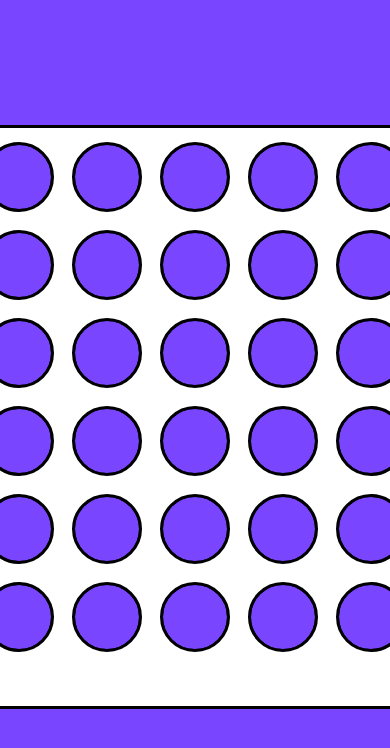
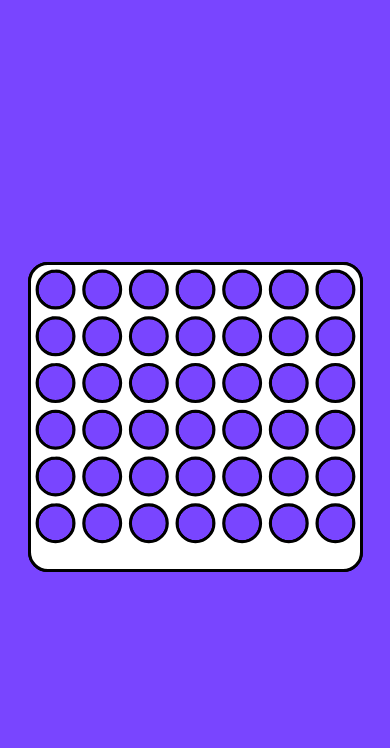
Before and after one commit to mehdi-zibout/FEM-Connect-Four-game, a React (Vite) app: page / in a window 390 px wide. Shown: the top 748 px of the page. Built offline with nearby package versions, Linux system fonts and the light colour scheme.

Commit message:
Make board responsive

```diff
--- /dev/null
+++ b/src/Views/GameView.tsx
@@ -0,0 +1,5 @@
+function GameView() {
+  return <div className=""></div>;
+}
+
+export default GameView;
--- a/src/components/Board.tsx
+++ b/src/components/Board.tsx
@@ -1,7 +1,7 @@
 import { ReactComponent as BackgroundWhite } from "../assets/board-layer-white-large.svg";
 import { ReactComponent as BackgroundBlack } from "../assets/board-layer-black-large.svg";
-import { ReactComponent as CounterRed } from "../assets/counter-red-large.svg";
-import { ReactComponent as CounterYellow } from "../assets/counter-yellow-large.svg";
+import { ReactComponent as BackgroundWhiteMobile } from "../assets/board-layer-white-small.svg";
+import { ReactComponent as BackgroundBlackMobile } from "../assets/board-layer-black-small.svg";
 import { useState } from "react";
 import FillBoard from "./FillBoard";
 import Marker from "./Marker";
@@ -13,12 +13,14 @@ function Board() {
   const [isPlayer1Turn, setIsPlayer1Turn] = useState(false);
   const [hoveringOver, setHoveringOver] = useState(0);
   return (
-    <div className="relative ">
+    <div className="relative">
       <Marker hoveringOver={hoveringOver} isPlayer1Turn={isPlayer1Turn} />
-      <BackgroundBlack className="  " />
+      <BackgroundBlack className="hidden tablet:block" />
+      <BackgroundBlackMobile className="tablet:hidden" />
       <FillBoard gameState={gameState} />
 
-      <BackgroundWhite className="absolute inset-0 " />
+      <BackgroundWhite className="absolute inset-0 hidden tablet:block" />
+      <BackgroundWhiteMobile className="absolute inset-0 tablet:hidden" />
       <div className="absolute inset-0 -top-10 left-[20px] grid grid-cols-7 gap-[5px]">
         {new Array(7).fill(0).map((col, i) => (
           <button
--- a/src/components/FillBoard.tsx
+++ b/src/components/FillBoard.tsx
@@ -1,17 +1,26 @@
 import { ReactComponent as CounterRed } from "../assets/counter-red-large.svg";
 import { ReactComponent as CounterYellow } from "../assets/counter-yellow-large.svg";
+import { ReactComponent as CounterRedMobile } from "../assets/counter-red-small.svg";
+import { ReactComponent as CounterYellowMobile } from "../assets/counter-yellow-small.svg";
+import { useEffect, useState } from "react";
 
 function FillBoard({ gameState }: FillBoardProps) {
+  const [width, setWidth] = useState(() => window.innerWidth);
+  useEffect(() => {
+    setWidth(window.innerWidth);
+  }, [window.innerWidth]);
+  const CR = width > 620 ? CounterRed : CounterRedMobile;
+  const CY = width > 620 ? CounterYellow : CounterYellowMobile;
   return (
-    <div className="absolute left-[17px] top-[17px] overflow-hidden  grid grid-cols-7 grid-rows-6 gap-x-[18px] gap-y-[13px]">
+    <div className="absolute left-[7px] top-[5px] gap-y-[0.9px] gap-x-[5.6px] tablet:left-[17px] tablet:top-[17px] overflow-hidden  grid grid-cols-7 grid-rows-6 tablet:gap-x-[18px] tablet:gap-y-[13px] ">
       {gameState.map((row, i) =>
         row.map((cell, j) =>
           cell === 2 ? (
-            <CounterRed className="animate-slide-in" key={`${i}${j}`} />
+            <CR key={`${i},${j}`} className="animate-slide-in " />
           ) : cell === 3 ? (
-            <CounterYellow className="animate-slide-in" key={`${i}${j}`} />
+            <CY key={`${i},${j}`} className="animate-slide-in" />
           ) : (
-            <div className=""></div>
+            <div key={`${i},${j}`}></div>
           )
         )
       )}
--- a/src/components/Marker.tsx
+++ b/src/components/Marker.tsx
@@ -5,14 +5,14 @@ function Marker({ isPlayer1Turn, hoveringOver }: MarkerProps) {
   if (!isPlayer1Turn)
     return (
       <MarkerYellow
-        className="absolute -top-10 left-[35px] transition-transform duration-500"
+        className="absolute -top-10 left-[35px] transition-transform duration-500 hidden desktop:block"
         style={{ transform: `translateX(${88 * hoveringOver}px)` }}
       />
     );
   else
     return (
       <MarkerRed
-        className="absolute -top-10 left-[35px] transition-transform duration-500"
+        className="absolute -top-10 left-[35px] transition-transform duration-500 hidden desktop:block"
         style={{ transform: `translateX(${88 * hoveringOver}px)` }}
       />
     );
--- a/tailwind.config.cjs
+++ b/tailwind.config.cjs
@@ -27,8 +27,8 @@ module.exports = {
     extend: {
       keyframes: {
         "slide-in": {
-          "0%": { transform: "translateY(-900%)" },
-          "110%": { transform: "translateY(0)" },
+          "0%": { transform: "translateY(-650%)" },
+          "100%": { transform: "translateY(0)" },
         },
       },
       animation: {
```
